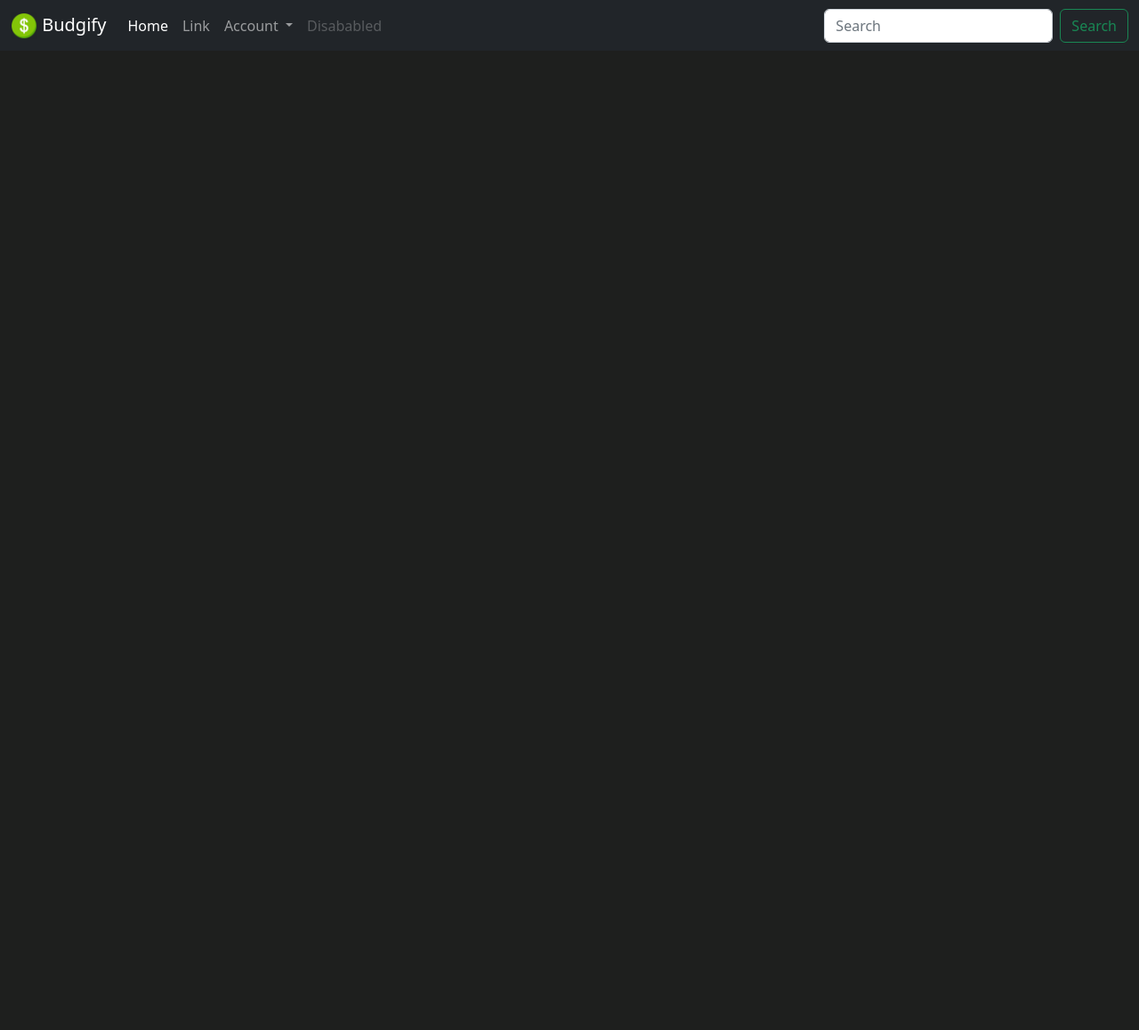
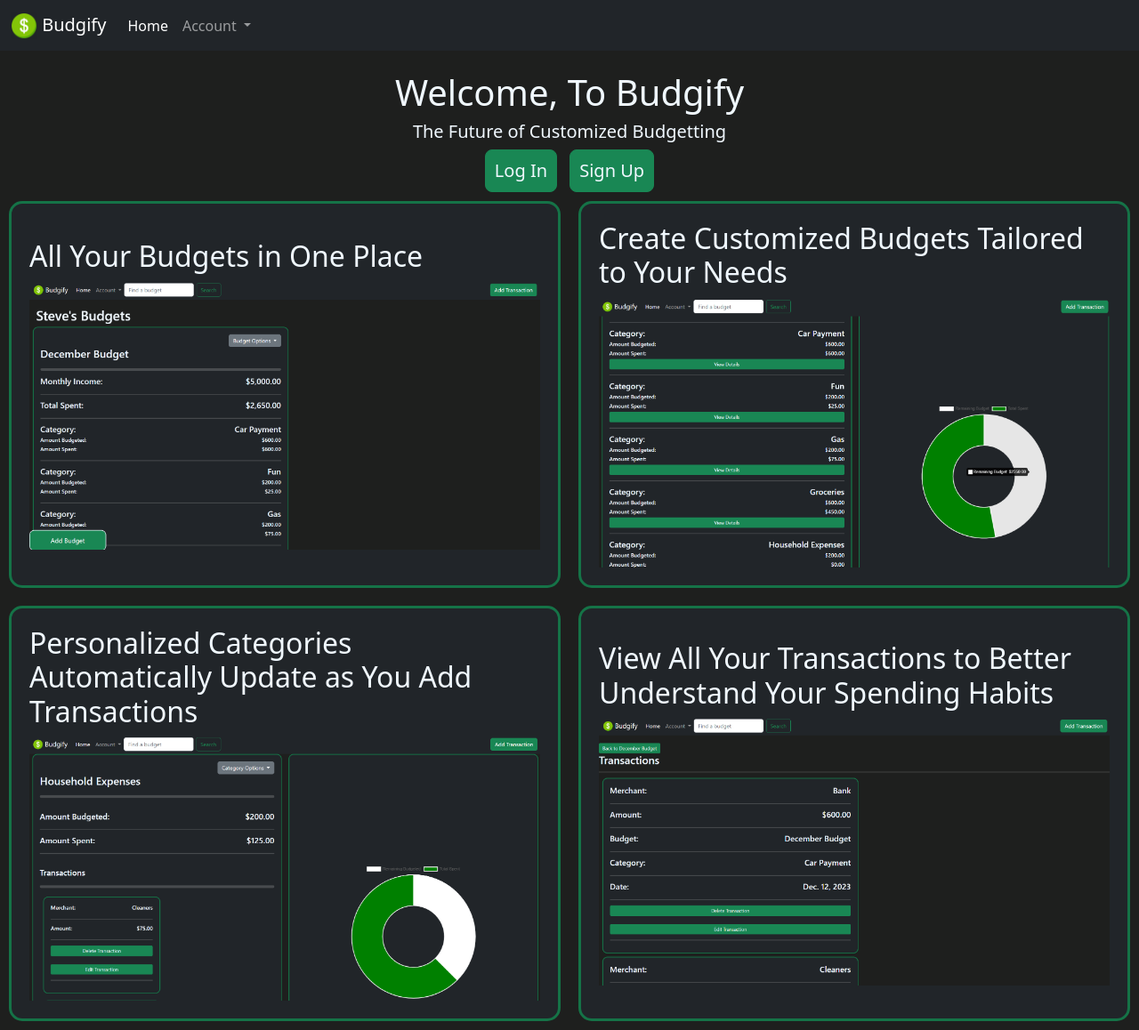
Before and after one commit to joelwagner747/budgetapp, a Django app: page / in a window 1280 px wide. Shown: the whole page at 89% size. Before the commit the page ends 48 px from the top, so only its background shows below. Run offline with Django 4.2, Linux system fonts and the light colour scheme; some libraries are stand-ins or nearby versions.

Commit message:
Added Homepage

```diff
--- a/budgets/views.py
+++ b/budgets/views.py
@@ -114,11 +114,7 @@ class BudgetGet(UserPassesTestMixin, DetailView):
             context["at_budget"] = True
         context["amount_budgeted"] = amount_budgeted
         context["total_spent"] = total
-        context["percentage"] = int(
-            round((float(total.amount) / float(amount_budgeted.amount)) * 100)
-        )
         context["categories"] = categories
-        print(context["percentage"])
         return context
 
     def test_func(self):
--- a/templates/base.html
+++ b/templates/base.html
@@ -74,9 +74,6 @@
           <li class="nav-item">
             <a class="nav-link active" aria-current="page" href="{% url 'home' %}">Home</a>
           </li>
-          <li class="nav-item">
-            <a class="nav-link" href="#">Link</a>
-          </li>
           <li class="nav-item dropdown">
             <a class="nav-link dropdown-toggle" href="#" id="navbarDropdown" role="button" data-bs-toggle="dropdown"
               aria-expanded="false">
@@ -94,14 +91,7 @@
               <li><a class="dropdown-item" href="{% url 'signup' %}">Sign Up</a></li>
             </ul>
           </li>
-          <li class="nav-item">
-            <a class="nav-link disabled" href="#" tabindex="-1" aria-disabled="true">Disababled</a>
-          </li>
         </ul>
-        <form class="d-flex">
-          <input class="form-control me-2" type="search" placeholder="Search" aria-label="Search">
-          <button class="btn btn-outline-success" type="submit">Search</button>
-        </form>
       </div>
     </div>
     {% endif %}
--- a/templates/home.html
+++ b/templates/home.html
@@ -1,7 +1,57 @@
 <!-- templates/home.html -->
 {% extends "base.html" %}
+{% load static %}
 
 {% block title %}Home{% endblock title %}
 
 {% block content %}
+<style>
+    .functionality-image {
+        width: 100%;
+        height: auto;
+    }
+
+    .flex-containter {
+        display: flex;
+    }
+
+    .heading {
+        text-align: center;
+    }
+
+    .btn {
+        margin: 0 5px;
+        /* Adjust margin as needed */
+    }
+</style>
+<div class="heading">
+    <h1>Welcome, To Budgify</h1>
+    <h5>The Future of Customized Budgetting</h5>
+    <a href="{% url 'login' %}" class="btn btn-success btn-lg"
+        style="color:inherit; padding-left: 10px; padding-right: 10px;">Log In</a>
+    <a href="{% url 'signup' %}" class="btn btn-success btn-lg"
+        style="color:inherit; padding-left: 10px; padding-right: 10px;">Sign Up</a>
+</div>
+<div class="flex-containter">
+    <div class="containerBudget">
+        <h2>All Your Budgets in One Place</h2>
+        <img class="functionality-image" src="{% static '/images/Homepage.png' %}">
+    </div>
+
+    <div class="containerBudget">
+        <h2>Create Customized Budgets Tailored to Your Needs</h2>
+        <img class="functionality-image" src="{% static '/images/Budget.png' %}">
+    </div>
+</div>
+<div class="flex-containter">
+    <div class="containerBudget">
+        <h2>Personalized Categories Automatically Update as You Add Transactions</h2>
+        <img class="functionality-image" src="{% static '/images/Categories2.png' %}">
+    </div>
+
+    <div class="containerBudget">
+        <h2>View All Your Transactions to Better Understand Your Spending Habits</h2>
+        <img class="functionality-image" src="{% static '/images/Transactions.png' %}">
+    </div>
+</div>
 {% endblock content %}
--- a/templates/income_set.html
+++ b/templates/income_set.html
@@ -13,6 +13,7 @@
         max-width: 40em;
     }
 </style>
+<div class="form-container">
     <form method="post">{% csrf_token %}
         <h1>Set Your Monthly Income</h1>
         {{ form|crispy }}
@@ -23,4 +24,5 @@
         </style>
         <button class="btn btn-success" type="submit">Set</button>
     </form>
+</div>
 {% endblock content %}
```
Also changed, not shown: static/images/Budget.png (added), static/images/Categories.png (added), static/images/Categories2.png (added), static/images/Homepage.png (added), static/images/Transactions.png (added). Lines whose indentation alone changed are shown as unchanged.
